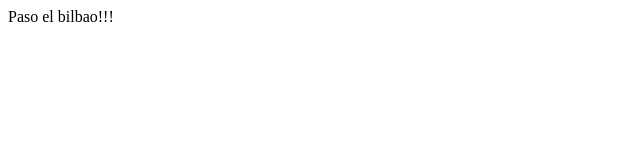
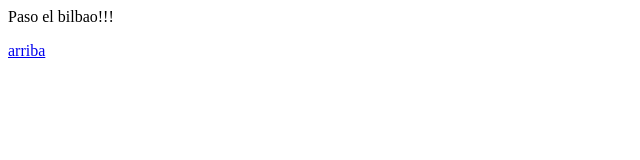
Before and after one commit to creed2021/web, a plain HTML site: page index.html in a window 1280 px wide. Shown: the full height of the page, 0-640 px from the left. Drawn offline with Linux system fonts and the light colour scheme.

Commit message:
fixes #1: bueno listo

```diff
--- a/index.html
+++ b/index.html
@@ -4,4 +4,5 @@
 <script></script>
 </head>
 <p>Paso el bilbao!!!</p>
+<a href="#top">arriba</a>
 </html>
```
